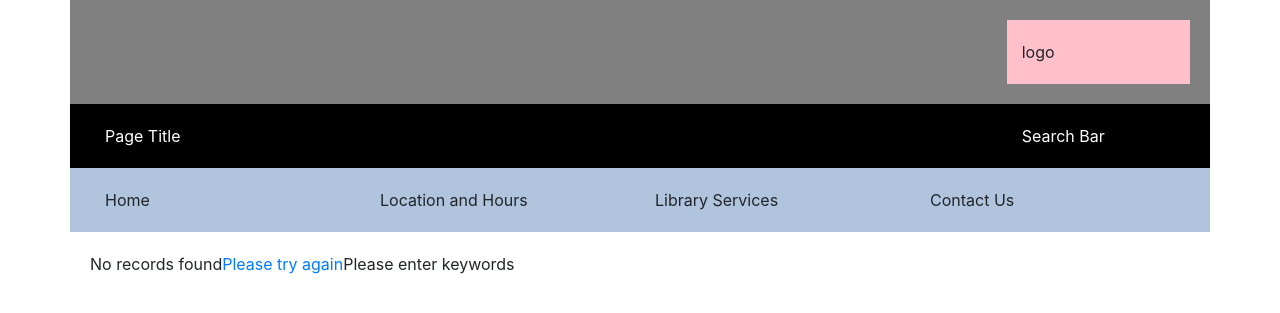
After one commit to rachaelhrlm/Library, a PHP site: page /Library/Results.php in a window 1280 px wide. The commit adds this page. Shown: the top 313 px of the page. Run offline with PHP 8.4, Linux system fonts and the light colour scheme.

Commit message:
update library styles, create searchBookException, amend index file and create new results.php

```diff
--- a/Classes/Exceptions/SearchBookExceptions.php
+++ b/Classes/Exceptions/SearchBookExceptions.php
@@ -1,9 +1,11 @@
 <?php
 
-namespace Classes;
+namespace Exceptions;
 use \Exception;
+class EmptyException extends Exception{}
+class InvalidISBNException extends Exception{}
+class SearchBookExceptions extends Exception{
 
-class SearchBookExceptions extends Exception{
 
     function invalidTitle($title){
         if ($title===""){
--- a/Style.css
+++ b/LibraryStyle.css
@@ -27,10 +27,17 @@ and open the template in the editor.
 .Content{
     background-color: white;
     padding: 20px;
-    height: 20vw;
-}
+    }
 .Footer{
     background-color: black;
     color: white;
     padding: 20px;
 }
+
+.Box{
+    background-color: purple;
+    height: 75px;
+    width: 80%;
+    margin: 50px 100px 100px 100px;
+    padding: 20px
+}
--- /dev/null
+++ b/Results.php
@@ -0,0 +1,84 @@
+<!DOCTYPE html>
+<?php
+// Link the other classes and exceptions
+include 'Classes/Interfaces.php';
+include 'Classes/Traits.php'; // Link the index.php form to the searchbook stored procedure in DB
+include 'Classes/Person.php';
+include 'Classes/Exceptions/SearchBookExceptions.php';
+
+use Classes\Person;
+use Exceptions\EmptyException;
+use Exceptions\InvalidISBNException;
+?>
+<html>
+    <head>
+        <meta charset="UTF-8">
+        <title></title>
+        <link href="LibraryStyle.css" rel="stylesheet" type="text/css"/>
+        <link rel="stylesheet" href="https://stackpath.bootstrapcdn.com/bootstrap/4.4.1/css/bootstrap.min.css" integrity="sha384-Vkoo8x4CGsO3+Hhxv8T/Q5PaXtkKtu6ug5TOeNV6gBiFeWPGFN9MuhOf23Q9Ifjh" crossorigin="anonymous">
+
+        <title></title>
+    </head>
+    <body>
+        <div class="container">
+            <div class="row header">
+                <div class="col-md-10"> </div>
+                <div class="col-md-2 logo">logo</div>
+            </div>
+            <div class="row Header2">
+                <div class="col-md-2 PageTitle"> Page Title </div>
+                <div class="col-md-8"></div>
+                <div class="col-md-2 SearchBar"> Search Bar</div>
+            </div>
+            <!-- the middle column is for Bootstrap while the second one is for personal design-->
+            <div class="row NavBar">
+                <div class="col-md-3">Home</div>
+                <div class="col-md-3">Location and Hours</div>
+                <div class="col-md-3">Library Services</div>
+                <div class="col-md-3">Contact Us</div>
+
+            </div>
+
+            <div class="row Content">
+                <?php
+                $search = $_POST;
+
+                $search["keyword"] = trim(filter_input(INPUT_POST, 'keyword', FILTER_SANITIZE_STRING));
+                echo "No records found";
+                echo "<a href='http://localhost/Library/index.php'>Please try again</a>";
+                // Link the DB back to the results page to get the info back
+
+                try {
+                    if ($search["keyword"] === "") {
+                        throw new EmptyException();
+                    } elseif (($search["search"] === "ISBN") && (strlen($search["keyword"]) !== 13)) {
+                        throw new InvalidISBNException("");
+                    } else {
+
+
+                        if ($search["search"] === "title") {
+                            person::searchBook("", $search["keyword"], "");
+                        } elseif ($search["search"] === "author") {
+                            person::searchBook($search["keyword"], "", "");
+                        } elseif ($search["search"] === "ISBN") {
+                            person::searchBook("", "", $search["keyword"]);
+                        }
+                    }
+                } catch (EmptyException $e) {
+                    die("Please enter keywords");
+                } catch (InvalidISBNException $e) {
+                    die("Check if your ISBN is 13 characters long");
+                }
+                ?>
+            </div>
+
+            <div class="row Footer">Footer </div>
+        </div>
+    </div>
+
+    <script src="https://code.jquery.com/jquery-3.4.1.slim.min.js" integrity="sha384-J6qa4849blE2+poT4WnyKhv5vZF5SrPo0iEjwBvKU7imGFAV0wwj1yYfoRSJoZ+n" crossorigin="anonymous"></script>
+    <script src="https://cdn.jsdelivr.net/npm/popper.js@1.16.0/dist/umd/popper.min.js" integrity="sha384-Q6E9RHvbIyZFJoft+2mJbHaEWldlvI9IOYy5n3zV9zzTtmI3UksdQRVvoxMfooAo" crossorigin="anonymous"></script>
+    <script src="https://stackpath.bootstrapcdn.com/bootstrap/4.4.1/js/bootstrap.min.js" integrity="sha384-wfSDF2E50Y2D1uUdj0O3uMBJnjuUD4Ih7YwaYd1iqfktj0Uod8GCExl3Og8ifwB6" crossorigin="anonymous"></script>
+
+</body>
+</html>
```
Also changed, not shown: index.php (+36 -14 lines).
